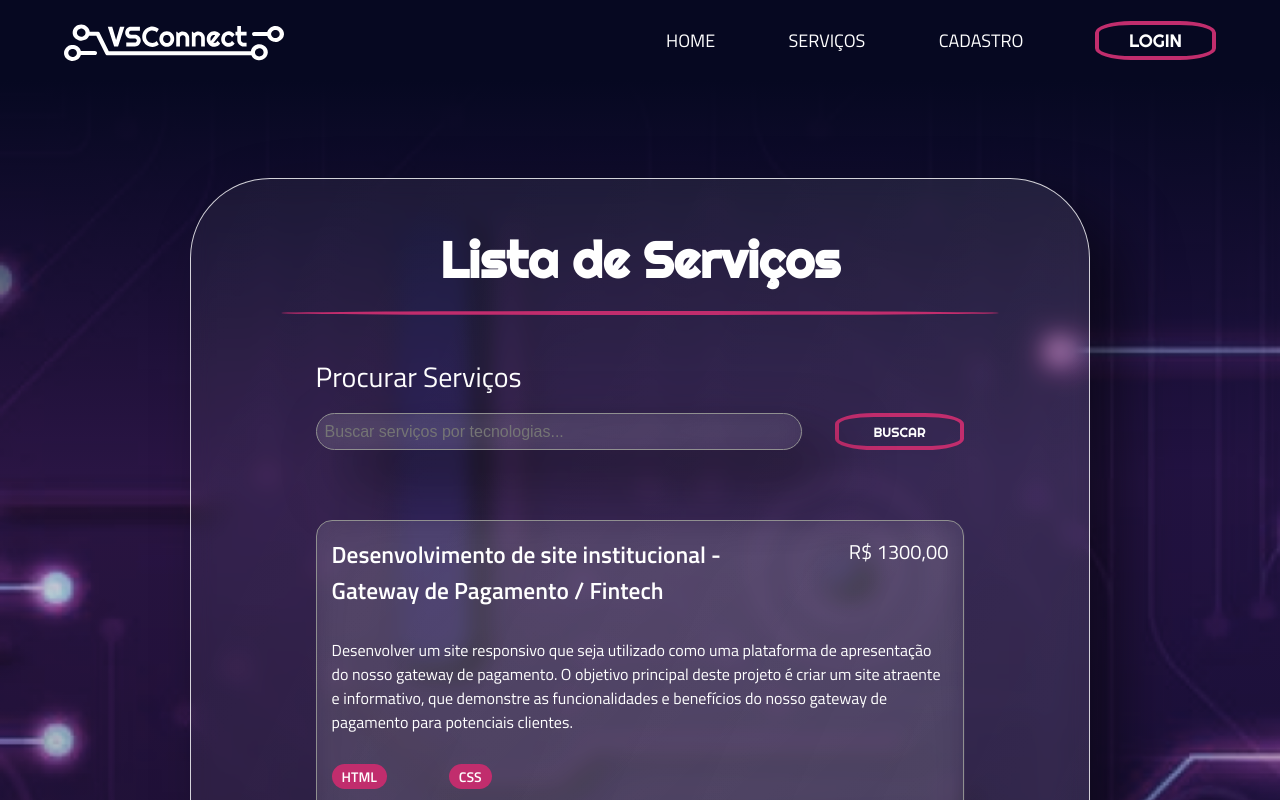
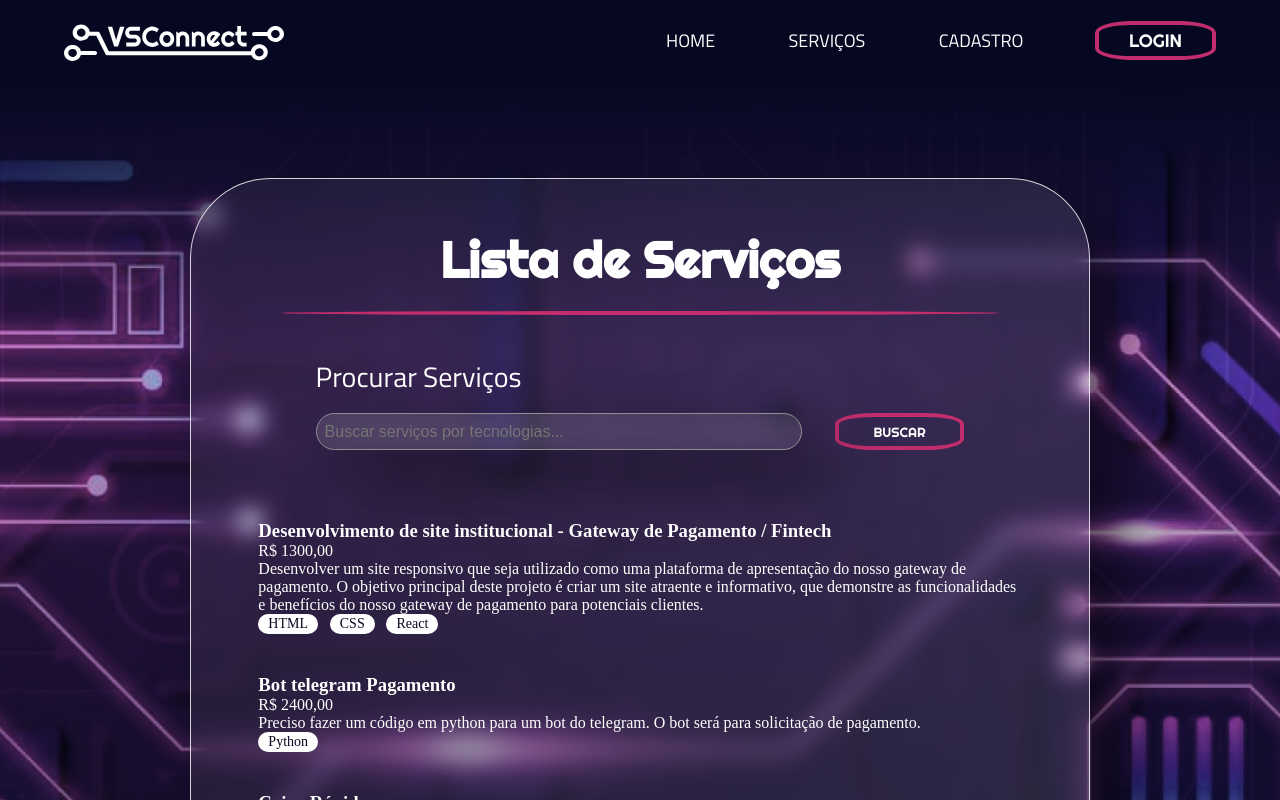
Before and after one commit to alexiamelhado18/vsconnect-react, a React (Vite) app in the folder vsconnect/: page /lista/servicos in a window 1280 px wide. Shown: the top 800 px of the page. Built offline with nearby package versions, Linux system fonts and the light colour scheme.

Commit message:
remoção de estilização do componente CardServico

```diff
--- a/vsconnect/src/pages/ListaServicos/style.css
+++ b/vsconnect/src/pages/ListaServicos/style.css
@@ -146,55 +146,3 @@
     margin-bottom: 20px;
     padding-bottom: 20px;
 }
-
-.servico {
-    width: 85%;
-    margin: 0 auto;
-    padding: 15px;
-
-    border: solid 1px #909090;
-    border-radius: 16px;
-    background: linear-gradient(136deg, #ffffff1a 0%, #ffffff0b 100%);
-    backdrop-filter: blur(15px);
-
-    font-family: var(--font2);
-}
-
-.topo_servico {
-    width: 100%;
-
-    margin-bottom: 30px;
-
-    display: flex;
-    justify-content: space-between;
-
-    font-size: 20px;
-}
-
-.topo_servico h3 {
-    width: 65%;
-}
-
-.servico p {
-    margin-bottom: 30px;
-}
-
-.servico .techs {
-    max-width: 70%;
-    display: flex;
-    align-items: center;
-    flex-wrap: wrap;
-}
-
-.servico .techs span {
-    font-size: 14px;
-    padding: 2px 10px;
-
-    margin-right: 20px;
-    margin-bottom: 15px;
-
-    border-radius: 20px;
-    background-color: var(--rosa);
-    color: white;
-    font-weight: 600;
-}
```
